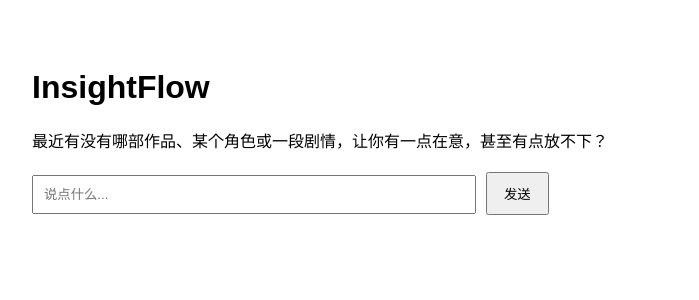
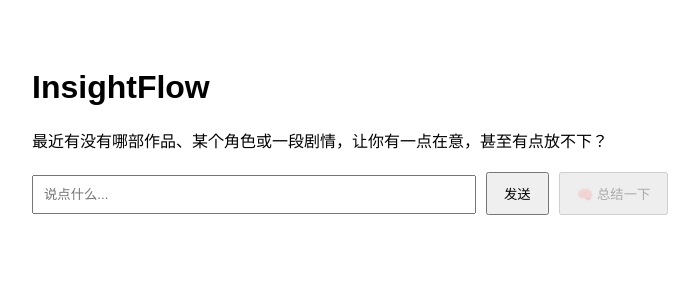
Before and after one commit to estellalin121/insightflow-simple, a Next.js app: page / in a window 1280 px wide. Shown: the top 300 px of the page, without its empty margins (16-715 px from the left). Built offline with nearby package versions, Linux system fonts and the light colour scheme.

Commit message:
Update page.tsx

```diff
--- a/app/page.tsx
+++ b/app/page.tsx
@@ -59,11 +59,50 @@ export default function Page() {
     }
   };
 
+  const generateInsight = async () => {
+    if (messages.length === 0 || loading) return;
+
+    setLoading(true);
+
+    try {
+      const res = await fetch("/api/chat", {
+        method: "POST",
+        headers: {
+          "Content-Type": "application/json",
+        },
+        body: JSON.stringify({
+          messages,
+          mode: "insight",
+        }),
+      });
+
+      const data = await res.json();
+
+      setMessages([
+        ...messages,
+        {
+          role: "assistant",
+          content: `🧠 Insight总结：\n${data.reply || "暂时还没有生成有效总结。"}`,
+        },
+      ]);
+    } catch (error) {
+      setMessages([
+        ...messages,
+        {
+          role: "assistant",
+          content: "总结生成失败了，请稍后再试。",
+        },
+      ]);
+    } finally {
+      setLoading(false);
+    }
+  };
+
   return (
     <main style={{ padding: 40, fontFamily: "Arial, sans-serif" }}>
       <h1>InsightFlow</h1>
 
-      <div style={{ marginBottom: 20, maxWidth: 800 }}>
+      <div style={{ marginBottom: 20, maxWidth: 900 }}>
         {messages.length === 0 && (
           <p>
             最近有没有哪部作品、某个角色或一段剧情，让你有一点在意，甚至有点放不下？
@@ -71,9 +110,9 @@ export default function Page() {
         )}
 
         {messages.map((message, index) => (
-          <div key={index} style={{ marginBottom: 12 }}>
+          <div key={index} style={{ marginBottom: 14 }}>
             <b>{message.role === "user" ? "你" : "InsightFlow"}：</b>
-            <span>{message.content}</span>
+            <span style={{ whiteSpace: "pre-wrap" }}>{message.content}</span>
           </div>
         ))}
 
@@ -99,6 +138,14 @@ export default function Page() {
       >
         {loading ? "发送中..." : "发送"}
       </button>
+
+      <button
+        onClick={generateInsight}
+        disabled={loading || messages.length === 0}
+        style={{ marginLeft: 10, padding: "10px 16px" }}
+      >
+        🧠 总结一下
+      </button>
     </main>
   );
 }
```
